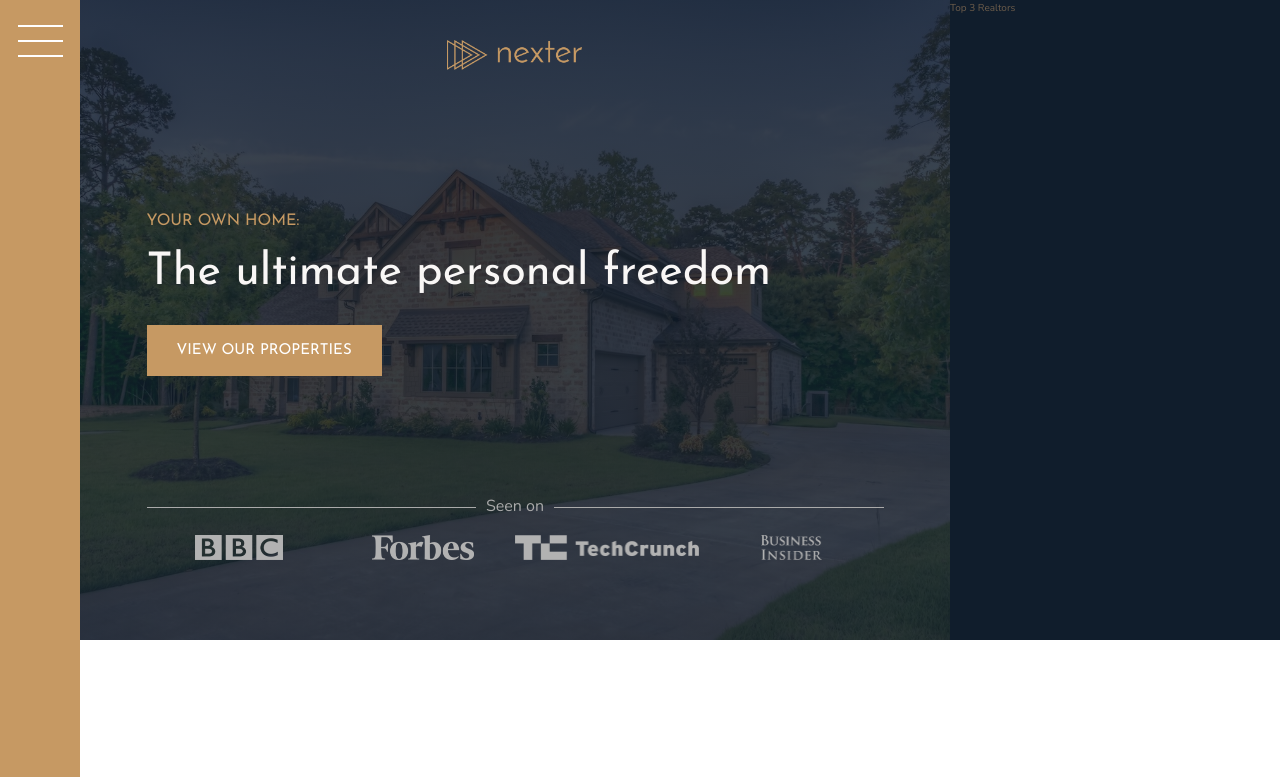
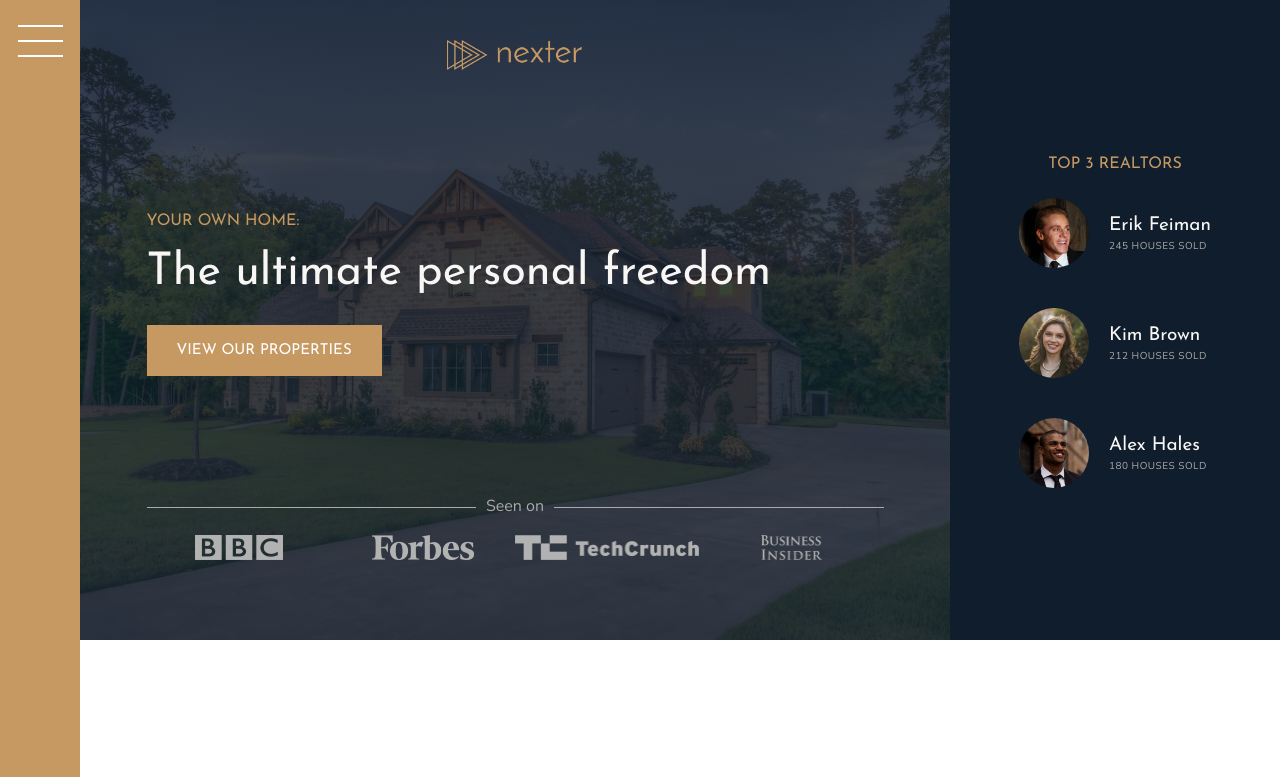
Before and after one commit to mohasin-hossain/nexter, a plain HTML site: page index.html in a window 1280 px wide. Shown: the top 777 px of the page. Drawn offline with nearby package versions, Linux system fonts and the light colour scheme.

Commit message:
Realtors Section

```diff
--- a/index.html
+++ b/index.html
@@ -34,7 +34,26 @@
 
         <!-- Realtors Section -->
         <div class="realtors">
-            Top 3 Realtors
+            <h3 class="heading-3">Top 3 Realtors</h3>
+            <div class="realtors__list">
+                <img src="img/realtor-1.jpeg" alt="Realtor 1" class="realtors__img">
+                <div class="realtors__details">
+                    <h4 class="heading-4 heading-4--light">Erik Feiman</h4>
+                    <p class="realtors__sold">245 houses sold</p>
+                </div>
+
+                <img src="img/realtor-2.jpeg" alt="Realtor 1" class="realtors__img">
+                <div class="realtors__details">
+                    <h4 class="heading-4 heading-4--light">Kim Brown</h4>
+                    <p class="realtors__sold">212 houses sold</p>
+                </div>
+
+                <img src="img/realtor-3.jpeg" alt="Realtor 1" class="realtors__img">
+                <div class="realtors__details">
+                    <h4 class="heading-4 heading-4--light">Alex Hales</h4>
+                    <p class="realtors__sold">180 houses sold</p>
+                </div>
+            </div>
         </div>
 
         <!-- Features Section -->
--- a/sass/_realtors.scss
+++ b/sass/_realtors.scss
@@ -1,4 +1,31 @@
 .realtors {
-    background-color: $color-secondary;
-    grid-column: col-start 7 / full-end;
+  background-color: $color-secondary;
+  grid-column: col-start 7 / full-end;
+
+  display: grid;
+  align-content: center;
+  justify-content: center;
+  justify-items: center;
+  grid-row-gap: 2rem;
+
+  &__list {
+    display: grid;
+    grid-template-columns: min-content max-content;
+    grid-column-gap: 2rem;
+    grid-row-gap: 5vh;
+    align-items: center;
+  }
+
+  &__img {
+    width: 7rem;
+    border-radius: 50%;
+    display: block;
+  }
+
+  &__sold {
+    text-transform: uppercase;
+    letter-spacing: .5px;
+    color: $color-grey-light-2;
+    margin-top: -3px;
+  }
 }
```
Also changed, not shown: css/main.css, 1 other file.
